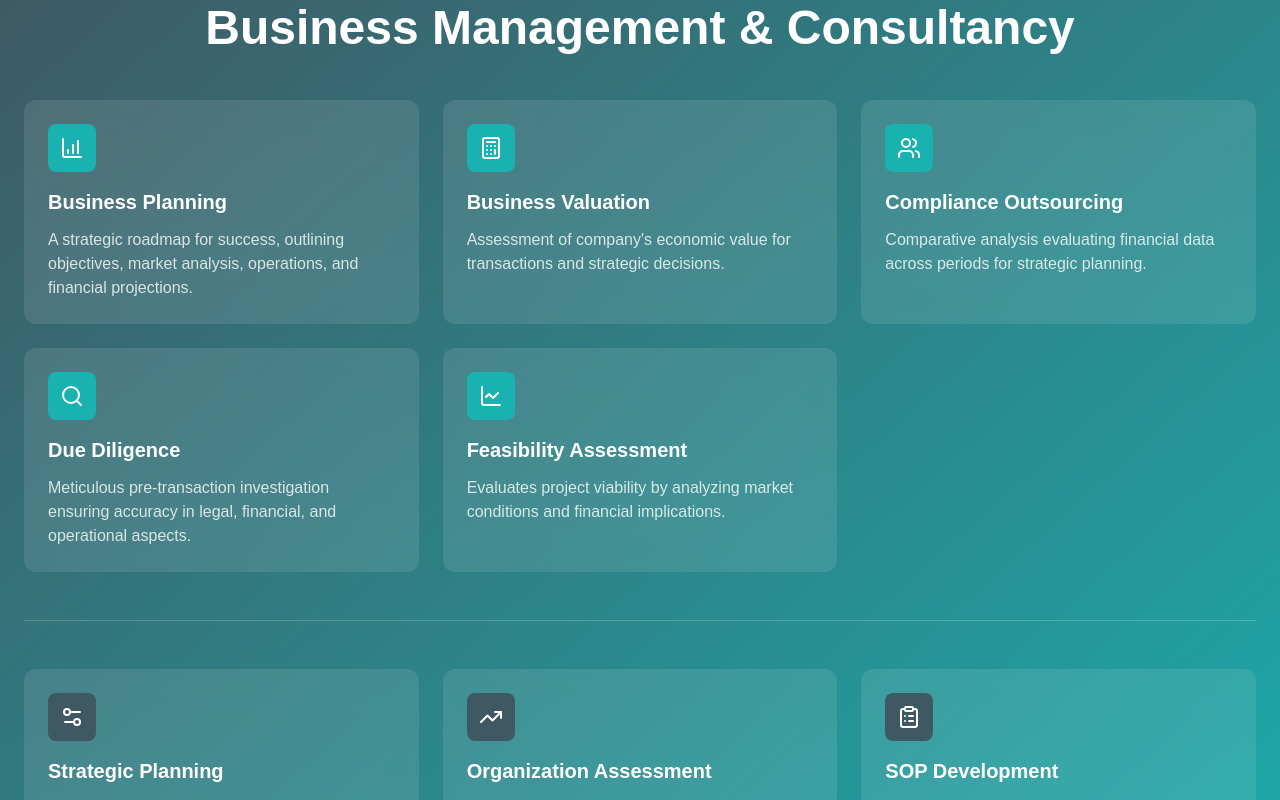
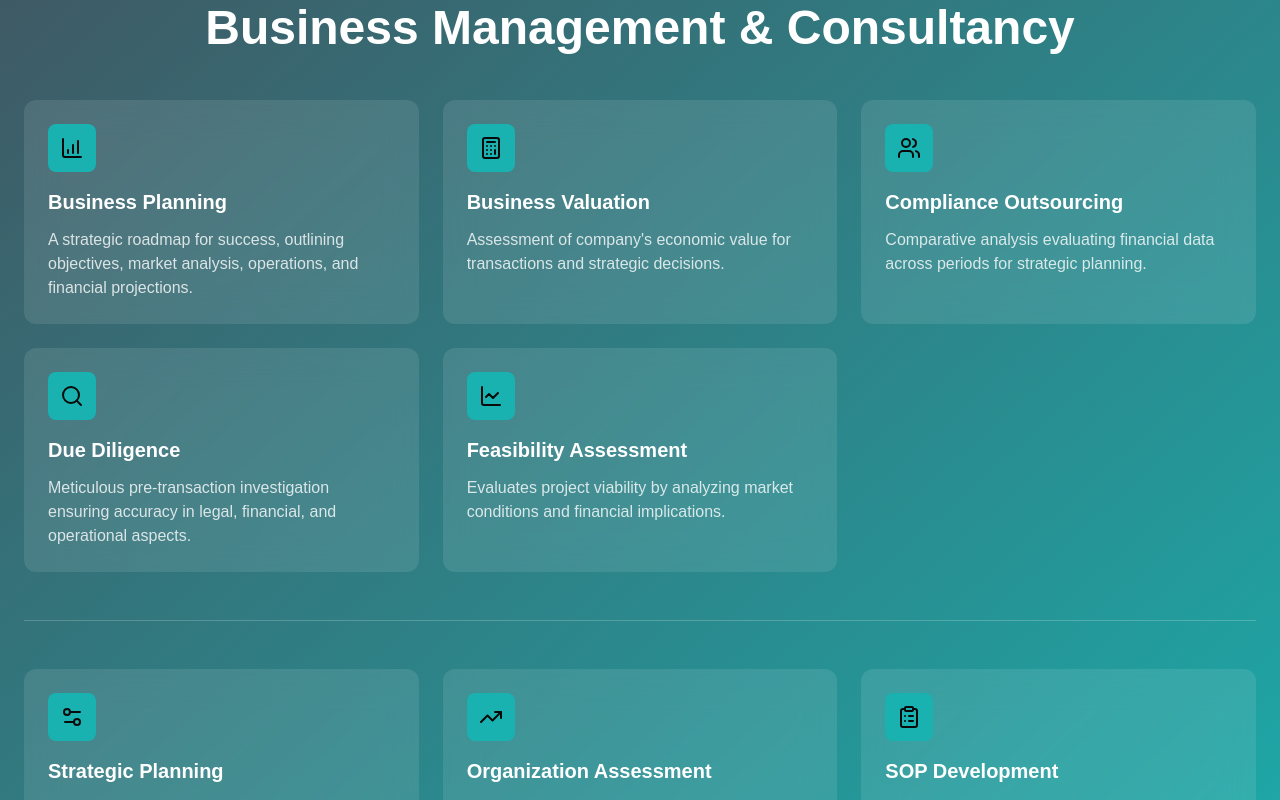
Before and after one commit to AbdulMuneebSyed/cacpa, a Next.js app: page /services/bmc in a window 1280 px wide. Shown: the part 820-1620 px from the top of the page. Built offline with nearby package versions, Linux system fonts and the light colour scheme.

Commit message:
feat-services added

```diff
--- a/components/animated-services.tsx
+++ b/components/animated-services.tsx
@@ -161,12 +161,12 @@ export default function AnimatedServices() {
                 <motion.div
                   className="w-12 h-12 rounded-lg bg-[#19b2b0] flex items-center justify-center mb-4"
                   whileHover={{
-                    rotate: 360,
+                    // rotate: 360,
                     scale: 1.2,
                     transition: { duration: 0.8 },
                   }}
                 >
-                  {<service.icon className="w-6 h-6 text-white" />}
+                  {<service.icon />}
                 </motion.div>
                 <h2 className="text-xl font-semibold text-white mb-3">
                   {service.title}
@@ -223,14 +223,14 @@ export default function AnimatedServices() {
                 }}
               >
                 <motion.div
-                  className="w-12 h-12 rounded-lg bg-[#3f5964] flex items-center justify-center mb-4"
+                  className="w-12 h-12 rounded-lg bg-[#19b2b0] flex items-center justify-center mb-4"
                   whileHover={{
-                    rotate: -360,
+                    // rotate: -360,
                     scale: 1.2,
                     transition: { duration: 0.8 },
                   }}
                 >
-                  {<service.icon className="w-6 h-6 text-white" />}
+                  {<service.icon/>}
                 </motion.div>
                 <h2 className="text-xl font-semibold text-white mb-3">
                   {service.title}
```
